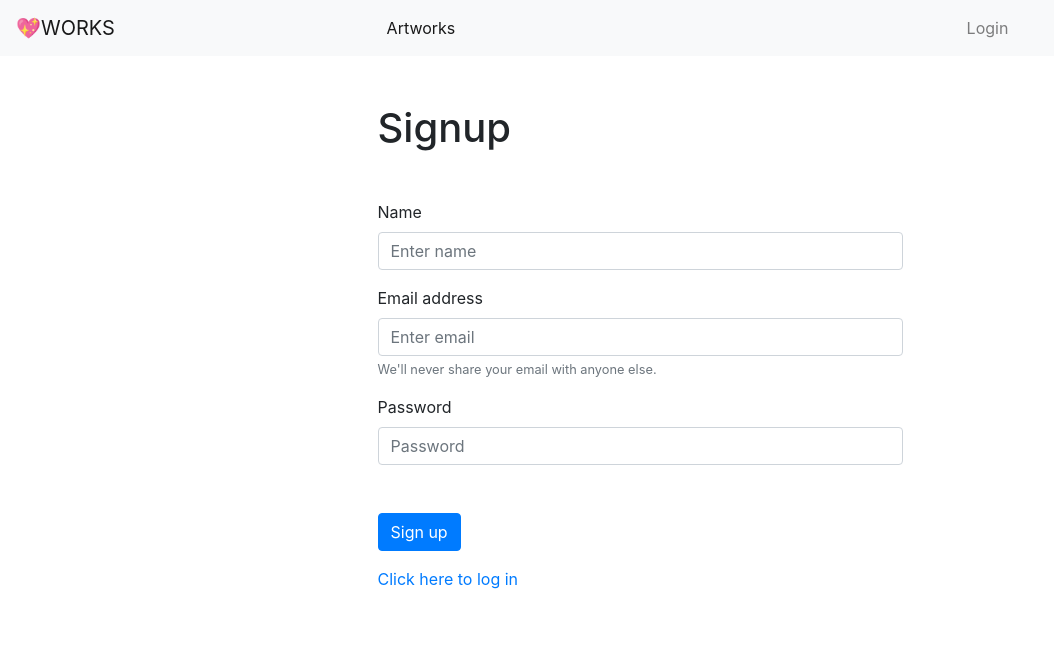
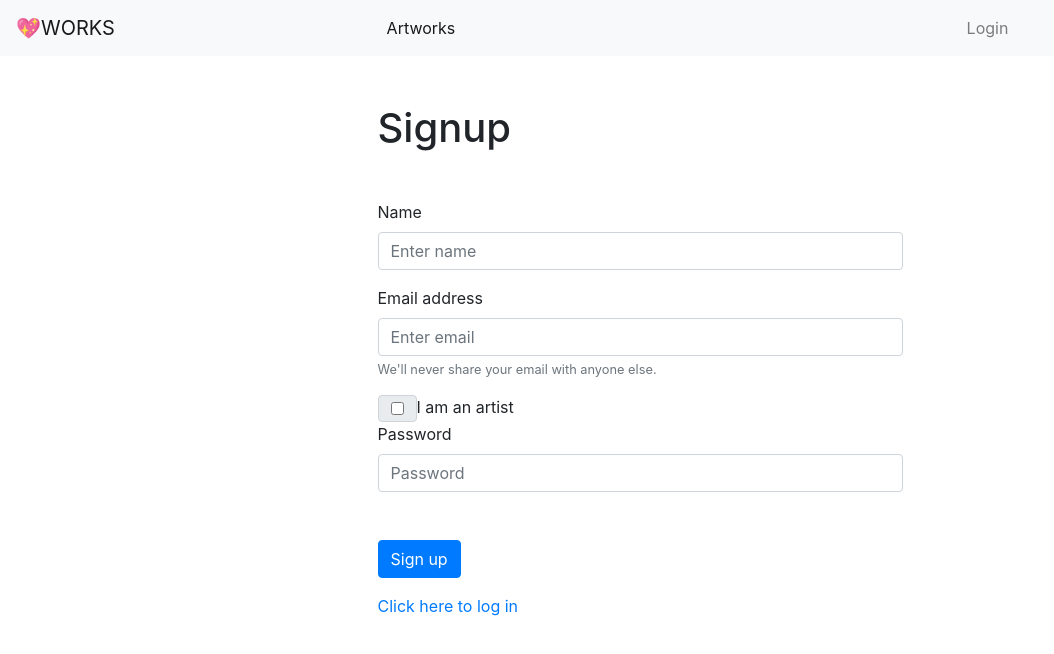
Before and after one commit to StephBerg86/heartworks-FE, a React (Create React App) app: page /signup in a window 1280 px wide. Shown: the top 654 px of the page, without its empty margins (0-1054 px from the left). Built offline with nearby package versions, Linux system fonts and the light colour scheme; no server answers.

Commit message:
selector for bids works

```diff
--- a/src/pages/DisplayArt/index.js
+++ b/src/pages/DisplayArt/index.js
@@ -3,8 +3,8 @@ import { useSelector, useDispatch } from "react-redux";
 import { useParams } from "react-router-dom";
 import Artwork from "../../components/Artwork";
 import Bids from "../../components/Bids";
-import { fetchArtworkById } from "../../store/bids/actions";
-import { selectArtworkDetails } from "../../store/bids/selectors";
+import { fetchArtworkById } from "../../store/details/actions";
+import { selectArtworkDetails } from "../../store/details/selectors";
 
 export default function DisplayArt() {
   const { id } = useParams();
@@ -19,7 +19,6 @@ export default function DisplayArt() {
 
   return (
     <>
-      hi test
       <Artwork
         id={artwork.id}
         title={artwork.title}
--- a/src/pages/HomePage/index.js
+++ b/src/pages/HomePage/index.js
@@ -6,7 +6,6 @@ import { fetchArtwork } from "../../store/artwork/actions";
 
 export default function HomePage() {
   const homepage = useSelector(selectArtwork);
-  console.log("hp.bids", homepage);
   const dispatch = useDispatch();
 
   useEffect(() => {
--- a/src/pages/SignUp/index.js
+++ b/src/pages/SignUp/index.js
@@ -6,7 +6,9 @@ import { signUp } from "../../store/user/actions";
 import { selectToken } from "../../store/user/selectors";
 import { useDispatch, useSelector } from "react-redux";
 import { useHistory, Link } from "react-router-dom";
-import { Col } from "react-bootstrap";
+import Col from "react-bootstrap/Col";
+import InputGroup from "react-bootstrap/InputGroup";
+import FormControl from "react-bootstrap/FormControl";
 
 export default function SignUp() {
   const [name, setName] = useState("");
@@ -40,7 +42,7 @@ export default function SignUp() {
           <Form.Label>Name</Form.Label>
           <Form.Control
             value={name}
-            onChange={event => setName(event.target.value)}
+            onChange={(event) => setName(event.target.value)}
             type="text"
             placeholder="Enter name"
             required
@@ -50,7 +52,7 @@ export default function SignUp() {
           <Form.Label>Email address</Form.Label>
           <Form.Control
             value={email}
-            onChange={event => setEmail(event.target.value)}
+            onChange={(event) => setEmail(event.target.value)}
             type="email"
             placeholder="Enter email"
             required
@@ -59,12 +61,15 @@ export default function SignUp() {
             We'll never share your email with anyone else.
           </Form.Text>
         </Form.Group>
-
+        <InputGroup.Prepend>
+          <InputGroup.Checkbox aria-label="Checkbox for following text input" />
+          I am an artist
+        </InputGroup.Prepend>{" "}
         <Form.Group controlId="formBasicPassword">
           <Form.Label>Password</Form.Label>
           <Form.Control
             value={password}
-            onChange={event => setPassword(event.target.value)}
+            onChange={(event) => setPassword(event.target.value)}
             type="password"
             placeholder="Password"
             required
--- a/src/store/bids/selectors.js
+++ /dev/null
@@ -1,4 +0,0 @@
-export function selectArtworkDetails(state) {
-  console.log("selector", state);
-  return state;
-}
--- a/src/store/bids/actions.js
+++ b/src/store/details/actions.js
@@ -1,8 +1,9 @@
+import axios from "axios";
 import { apiUrl } from "../../config/constants";
-import axios from "axios";
 
 export const FETCH_ARTWORK_DETAILS = "FETCH_ARTWORK_DETAILS";
-export const fetchArtworkDetails = (artwork) => ({
+
+const fetchArtworkDetails = (artwork) => ({
   type: FETCH_ARTWORK_DETAILS,
   payload: artwork,
 });
--- a/src/store/bids/reducer.js
+++ b/src/store/details/reducer.js
@@ -1,12 +1,14 @@
 import { FETCH_ARTWORK_DETAILS } from "./actions";
 
-const initialState = [];
+const initialState = {
+  bids: [],
+};
 
 export default (state = initialState, action) => {
   console.log("a p.", action.payload);
   switch (action.type) {
     case FETCH_ARTWORK_DETAILS:
-      return [...state, ...action.payload];
+      return { ...state, ...action.payload, bids: [...action.payload.bids] };
     default:
       return state;
   }
--- /dev/null
+++ b/src/store/details/selectors.js
@@ -0,0 +1,4 @@
+export function selectArtworkDetails(state) {
+  console.log("selector", state.details);
+  return state.details;
+}
--- a/src/store/rootReducer.js
+++ b/src/store/rootReducer.js
@@ -2,11 +2,11 @@ import { combineReducers } from "redux";
 import appState from "./appState/reducer";
 import user from "./user/reducer";
 import artwork from "./artwork/reducer";
-import bids from "./bids/reducer";
+import details from "./details/reducer";
 
 export default combineReducers({
   appState,
   user,
   artwork,
-  bids,
+  details,
 });
```
Also changed, not shown: 1 other file (tests, documents, lock files or other folders).
